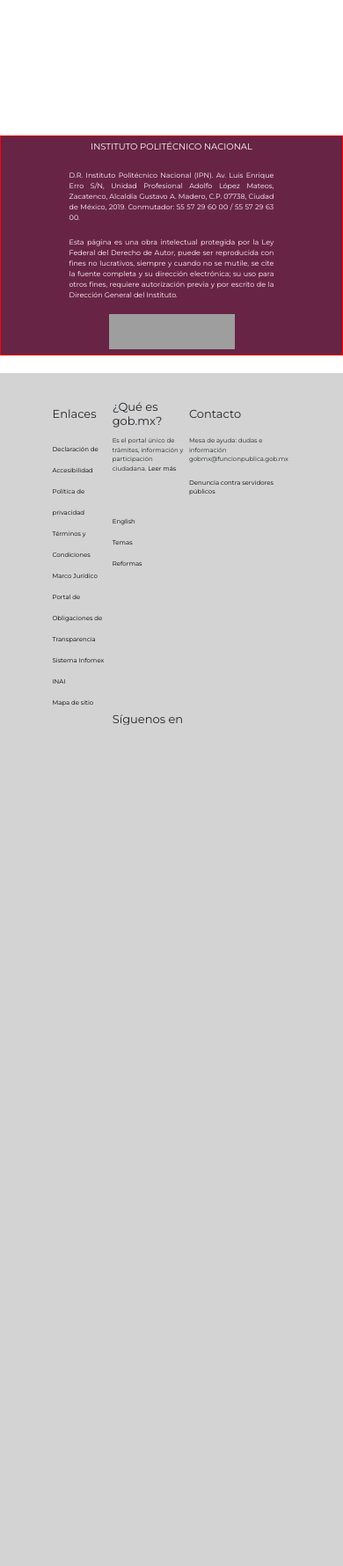
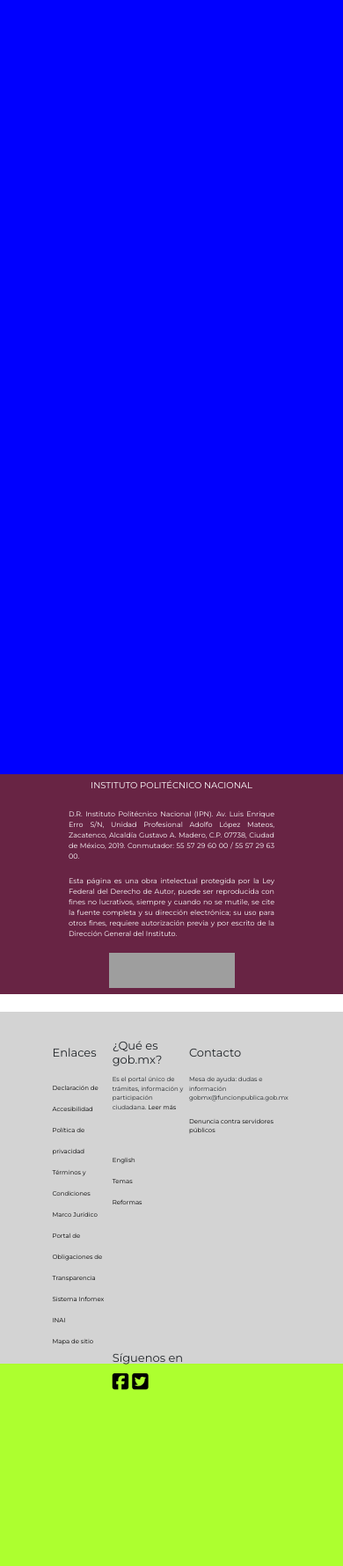
Before and after one commit to MIGUELAGC29/DESS, a Django app: page / in a window 390 px wide. Shown: the part 20-1800 px from the top of the page at 88% size. Before the commit the page ends 844 px from the top, so only its background shows below. Run offline with Django 4.2, Linux system fonts and the light colour scheme; some libraries are stand-ins or nearby versions; grey boxes are pictures that could not be loaded.

Commit message:
MG: se configura y estructura el body completo del sitio para hacerlo responsivo

```diff
--- a/DESS_ENCUESTAS/Login/templates/footerAndHeader.html
+++ b/DESS_ENCUESTAS/Login/templates/footerAndHeader.html
@@ -1,27 +1,30 @@
 {% load static %}
 <!DOCTYPE html>
 <html lang="en">
+
 <head>
   <meta charset="UTF-8" />
-    <meta name = "viewport" content="width=device-width, user-scalable=no" />
+  <meta name="viewport" content="width=device-width, user-scalable=no" />
   <title></title>
-    <link rel="stylesheet" href = "{% static './bootstrap_5.1.3/css/bootstrap.min.css' %}">
-    <link rel="stylesheet" href = "{% static './styles/headerStyles.css' %}">
-    <link rel="stylesheet" href = "{% static './styles/footerStyles.css' %}">
-    <link rel="stylesheet" href = "{% static './styles/responsive.css' %}">
-    <link rel="stylesheet" href = "{% static './estilos/registroUsuarioStyles.css' %}">
-    <link rel="stylesheet" href = "{% static './estilos/mainStyles.css' %}">
+  <link rel="stylesheet" href="{% static './bootstrap_5.1.3/css/bootstrap.min.css' %}">
+  <link rel="stylesheet" href="{% static './styles/headerStyles.css' %}">
+  <link rel="stylesheet" href="{% static './styles/sectionStyles.css' %}">
+  <link rel="stylesheet" href="{% static './styles/footerStyles.css' %}">
+  <link rel="stylesheet" href="{% static './styles/responsive.css' %}">
+  <link rel="stylesheet" href="{% static './styles/registroUsuarioStyles.css' %}">
+  <link rel="stylesheet" href="{% static './styles/pedirCurpStyles.css' %}">
   <link rel="preconnect" href="https://fonts.googleapis.com">
   <link rel="preconnect" href="https://fonts.gstatic.com" crossorigin>
   <link href="https://fonts.googleapis.com/css2?family=Montserrat&display=swap" rel="stylesheet">
   <script src="https://kit.fontawesome.com/47075525b8.js" crossorigin="anonymous"></script>
 </head>
+
 <body>
+  <div class="contenedorPrincipal">
     <header>
       <nav class="navbarOriginal">
+        <div class="navbarElements">
           <!-- IZAQUIERDA -->
-        <div class="navbarElements">
-
           <div class="izquierda">
             <img src="{% static './imagenes/pleca-gob.png' %}" alt=" Pleca de Gobierno " class="plecaGob" />
             <img src="{% static './imagenes/pleca-ipn.png' %}" alt=" Logo IPN " class="plecaIpn" />
@@ -33,7 +36,6 @@
               </p>
             </a>
           </div>
-
           <!-- DERECHA -->
           <div class="derecha">
             <a href="https://www.ipn.mx/directorio.html" class="elementoDerecha">DIRECTORIO</a>
@@ -73,41 +75,47 @@
       <div class="footer3">
         <table>
           <tr>
-            <td class="" align="left" valign = "middle"><h5>Enlaces</h5></td>
-            <td class="" align="left" valign = "middle"><h5>¿Qué es gob.mx?</h5></td>
-            <td class="" align="left" valign = "middle"><h5>Contacto</h5></td>
+            <td class="" align="left" valign="middle">
+              <h5>Enlaces</h5>
+            </td>
+            <td class="" align="left" valign="middle">
+              <h5>¿Qué es gob.mx?</h5>
+            </td>
+            <td class="" align="left" valign="middle">
+              <h5>Contacto</h5>
+            </td>
           </tr>
           <tr>
-            <td align="left" valign = "top">
+            <td class="" align="left" valign="top">
               <a href="https://www.gob.mx/accesibilidad" target="_blank">Declaración de Accesibilidad</a>
-              <br/>
+              <br />
               <a href="https://www.gob.mx/privacidad" target="_blank">Política de privacidad</a>
-              <br/>
-              <a href="https://www.gob.mx/terminos" target="_blank" >Términos y Condiciones</a>
-              <br/>
+              <br />
+              <a href="https://www.gob.mx/terminos" target="_blank">Términos y Condiciones</a>
+              <br />
               <a href="http://www.ordenjuridico.gob.mx" target="_blank">Marco Jurídico</a>
-              <br/>
+              <br />
               <a href="http://portaltransparencia.gob.mx" target="_blank">Portal de Obligaciones de Transparencia</a>
-              <br/>
+              <br />
               <a href="https://www.infomex.org.mx/gobiernofederal/home.action" target="_blank">Sistema Infomex</a>
-              <br/>
+              <br />
               <a href="http://inicio.ifai.org.mx/SitePages/ifai.aspx" target="_blank">INAI</a>
-              <br/>
+              <br />
               <a href="https://www.gob.mx/sitemap">Mapa de sitio</a>
             </td>
-            <td class="" align="left" valign = "top">
+            <td class="" align="left" valign="top">
               <p>
-                Es el portal único de trámites, información y participación <br/> ciudadana.
+                Es el portal único de trámites, información y participación <br /> ciudadana.
                 <a href="https://www.gob.mx/que-es-gobmx" class="">Leer más</a>
               </p>
-              <br/>
+              <br />
               <a href="https://www.gob.mx/en/index" target="_blank">English</a>
-              <br/>
+              <br />
               <a href="https://www.gob.mx/temas" target="_blank">Temas</a>
-              <br/>
+              <br />
               <a href="http://reformas.gob.mx" target="_blank">Reformas</a>
             </td>
-            <td class="" align="left" valign = "top">
+            <td class="" align="left" valign="top">
               <p>
                 Mesa de ayuda: dudas e información
                 <br />
@@ -123,8 +131,10 @@
             <td></td>
             <td class="">
               <h5>Síguenos en</h5>
-              <a href="https://www.facebook.com/gobmx" aria-label="Facebook de presidencia" target="_blank"><i class="fa-brands fa-square-facebook fa-3x"></i></a>
-              <a href="https://twitter.com/gobmx" aria-label="Twitter de presidencia" target="_blank"><i class="fa-brands fa-square-twitter fa-3x"></i></a>
+              <a href="https://www.facebook.com/gobmx" aria-label="Facebook de presidencia" target="_blank"><i
+                  class="fa-brands fa-square-facebook fa-3x"></i></a>
+              <a href="https://twitter.com/gobmx" aria-label="Twitter de presidencia" target="_blank"><i
+                  class="fa-brands fa-square-twitter fa-3x"></i></a>
             </td>
             <td></td>
           </tr>
@@ -132,95 +142,13 @@
       </div>
     </footer>
 
-    <!-- <footer>
-      <div class="col-12 text-justify text-light back-color py-3">
-        <h3 class="footerTitulo text-center mt-4"> INSTITUTO POLITÉCNICO NACIONAL </h3>
-        <p class="margen-x">
-            D.R. Instituto Politécnico Nacional (IPN). Av. Luis Enrique Erro S/N,
-            Unidad Profesional Adolfo López Mateos, Zacatenco, Alcaldía Gustavo A.
-            Madero, C.P. 07738, Ciudad de México, 2019. Conmutador: 55 57 29 60 00
-            / 55 57 29 63 00.
-        </p>
-        <br />
-        <p class="margen-x">
-            Esta página es una obra intelectual protegida por la Ley Federal del
-            Derecho de Autor, puede ser reproducida con fines no lucrativos,
-            siempre y cuando no se mutile, se cite la fuente completa y su
-            dirección electrónica; su uso para otros fines, requiere autorización
-            previa y por escrito de la Dirección General del Instituto.
-        </p>
-        <img id="imagen" class="margen-x" src="{% static './imagenes/pleca-educacion.png' %}" />
+
   </div>
-      <div class="footerEspacio"></div>
-      <div class="col-12 py-3 back-footer-color">
-        <div class="row justify-content-center">
-          <div class="col-auto">
-            <table class="table table-borderless mx-auto d-block">
-              <tr >
-                <td class="pb-3" style="width: 400px"><h5>Enlaces</h5></td>
-                <td class="pb-3" style="width: 450px"><h5>¿Qué es gob.mx?</h5></td>
-                <td class="pb-3" style="width: 400px"><h5>Contacto</h5></td>
-              </tr>
-              <tr>
-                <td>
-                  <a href="https://www.gob.mx/accesibilidad" target="_blank">Declaración de Accesibilidad</a>
-                  <br/>
-                  <a href="https://www.gob.mx/privacidad" target="_blank">Política de privacidad</a>
-                  <br/>
-                  <a href="https://www.gob.mx/terminos" target="_blank" >Términos y Condiciones</a>
-                  <br/>
-                  <a href="http://www.ordenjuridico.gob.mx" target="_blank">Marco Jurídico</a>
-                  <br/>
-                  <a href="http://portaltransparencia.gob.mx" target="_blank">Portal de Obligaciones de Transparencia</a>
-                  <br/>
-                  <a href="https://www.infomex.org.mx/gobiernofederal/home.action" target="_blank">Sistema Infomex</a>
-                  <br/>
-                  <a href="http://inicio.ifai.org.mx/SitePages/ifai.aspx" target="_blank">INAI</a>
-                  <br/>
-                  <a href="https://www.gob.mx/sitemap">Mapa de sitio</a>
-                </td>
-                <td class="pt-0">
-                  <p>
-                    Es el portal único de trámites, información y participación <br/> ciudadana.
-                    <a href="https://www.gob.mx/que-es-gobmx" class="gb-footer-link-underline">Leer más</a>
-                  </p>
-                  <br/>
-                  <a href="https://www.gob.mx/en/index" target="_blank">English</a>
-                  <br/>
-                  <a href="https://www.gob.mx/temas" target="_blank">Temas</a>
-                  <br/>
-                  <a href="http://reformas.gob.mx" target="_blank">Reformas</a>
-                </td>
-                <td class="pt-0">
-                  <p>
-                    Mesa de ayuda: dudas e información
-                    <br />
-                    gobmx@funcionpublica.gob.mx
-                  </p>
-                  <p>
-                    <a href="https://www.gob.mx/tramites/ficha/presentacion-de-quejas-y-denuncias-en-la-sfp/SFP54"
-                        class="">Denuncia contra servidores públicos</a>
-                  </p>
-                </td>
-              </tr>
-              <tr>
-                <td></td>
-                <td class="pt-5">
-                  <h5>Síguenos en</h5>
-                  <a href="https://www.facebook.com/gobmx" aria-label="Facebook de presidencia" target="_blank"><i class="fa-brands fa-square-facebook fa-3x"></i></a>
-                  <a href="https://twitter.com/gobmx" aria-label="Twitter de presidencia" target="_blank"><i class="fa-brands fa-square-twitter fa-3x"></i></a>
-                </td>
-                <td></td>
-              </tr>
-            </table>
-          </div>
-        </div>
-      </div>
-      <div class="col-12 ">
-        <img class="img-gob-footer" src="https://framework-gb.cdn.gob.mx/assets/images/gobmxlogo-2.svg" alt="Página de inicio, Gobierno de México" width="126" height="39" />
-      </div>
-    </footer>  -->
+
+
+
   <script type="text/javascript" src="{% static './jquery/jquery-3.6.0.min.js' %}"></script>
   <script type="text/javascript" src="{% static './bootstrap_5.1.3/js/bootstrap.min.js' %}"></script>
 </body>
+
 </html>
--- a/DESS_ENCUESTAS/static/styles/footerStyles.css
+++ b/DESS_ENCUESTAS/static/styles/footerStyles.css
@@ -1,7 +1,10 @@
 footer {
-    position: fixed;
+    height: 840px;
     width: 100%;
     bottom: 0;
+    left: 0;
+    right: 0;
+    top: 0;
 }
 
 .footer1 {
@@ -15,7 +18,6 @@
     justify-content: center;
     padding-top: 30px;
     padding-bottom: 30px;
-    border: 1px solid red;
 }
 
 .footer1 p, .footer1 h3 {
--- a/DESS_ENCUESTAS/static/styles/headerStyles.css
+++ b/DESS_ENCUESTAS/static/styles/headerStyles.css
@@ -1,10 +1,30 @@
 html, body {
     font-family: 'Montserrat', sans-serif;
+
 }
-
 
 a:link, a:visited {
     text-decoration:none
+}
+
+body {
+    background-color: #682444;
+    margin: 0;
+    display: flex;
+    justify-content: center; /* Centra horizontalmente */
+    align-items: center; /* Centra verticalmente */
+}
+
+.contenedorPrincipal {
+    width: 100vw;
+    max-width: 2800px;
+    height: 1800px;
+    background-color: greenyellow;
+    margin: 0;
+}
+
+header {
+
 }
 
 .navbarOriginal {
--- /dev/null
+++ b/DESS_ENCUESTAS/static/styles/pedirCurpStyles.css
@@ -0,0 +1,8 @@
+
+.pedirCurp {
+    width: 100%; /* Establece el ancho al 100% del contenedor padre */
+    height: 750px; /* Establece la altura inicial a 0 para mantener la relación de aspecto */
+    background-image: url('../imagenes/Wallpaper.png'); /* Ruta de la imagen de fondo */
+    background-size: cover; /* La imagen de fondo se ajusta para cubrir todo el contenedor */
+    background-position: center;
+}
--- /dev/null
+++ b/DESS_ENCUESTAS/static/styles/sectionStyles.css
@@ -0,0 +1,5 @@
+section {
+    height: 880px;
+    background-color: blue;
+    width: 100%;
+}
```
Also changed, not shown: DESS_ENCUESTAS/Login/templates/pedirCurp.html (+8 -3 lines), DESS_ENCUESTAS/static/styles/mainStyles.css (deleted, +0 -24 lines), DESS_ENCUESTAS/static/styles/responsive.css (+21 -0 lines), 2 other files. Lines whose indentation alone changed are shown as unchanged.
